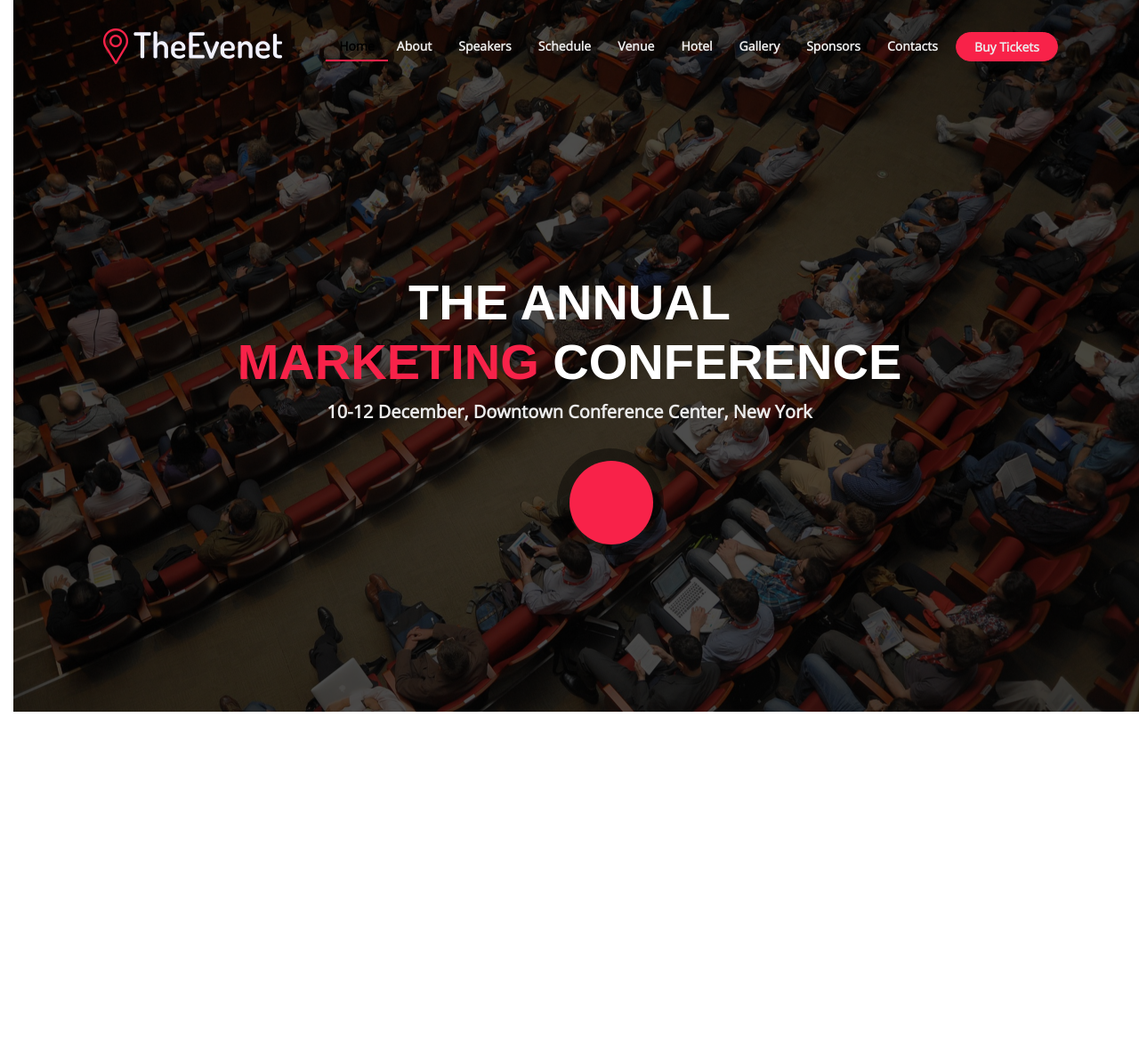
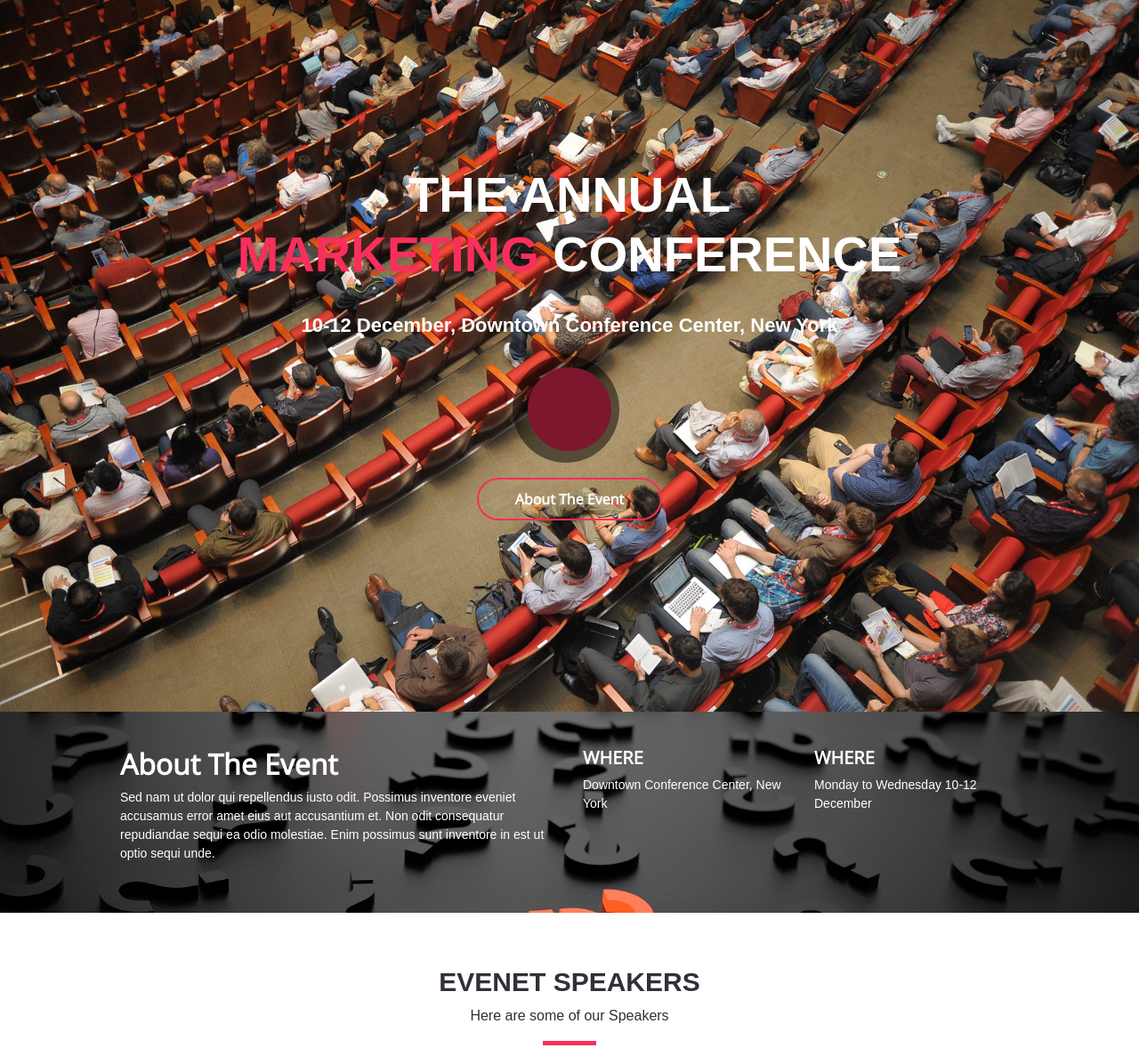
Before and after one commit to rannarith/TheEvent, a plain HTML site: page index.html in a window 1280 px wide. Shown: the top 1178 px of the page at 89% size. Before the commit the page ends 800 px from the top, so only its background shows below. Drawn offline with nearby package versions, Linux system fonts and the light colour scheme; a script that the page names is missing.

Commit message:
redesign Home page and add about and Speaker event

```diff
--- a/css/style.css
+++ b/css/style.css
@@ -8,169 +8,232 @@
 /*--------------------------------------------------------------
 # General
 --------------------------------------------------------------*/
-
+html, body {
+  height: 100%;
+}
 body {
   background: #fff;
   color: #2f3138;
   font-family: "Open Sans", sans-serif;
 }
-body, html {
-  height: 100%;
+h1,h3,p{
+  font-family: "Raleway", sans-serif;
+}
+h3 {
+  text-transform: uppercase;
 }
 
-/* ============================================================
-                BACKGROUND COVER
-============================================================ */
-.bg-cover {
+/* ===============================================================
+                            BACKGROUND PARALLAX (GENERIC)
+=============================================================== */
+.bg-parallax {
+  background-position:center;
   background-repeat: no-repeat;
   background-size: cover;
-  background-position: center;
   background-attachment: fixed;
 }
 
-
-#logo{
-  padding: 0;
-  margin: 0;
-  max-height: 40px;
+/* ===============================================================
+                            BUTTON (GENERIC)
+=============================================================== */
+.btn-general {
+  border-color: #fa2e5b;
+  border-width: 2px;
+  color: #fff;
+  font-size: 16px;
+  font-weight: bold;
+  padding: 10px 41px;
+  border-radius: 40px 40px;
 }
 
-.container-fluid {
+.btn-pink {
+  background: transparent;
+  color: #fff;
+
+}
+.btn-pink:hover, .btn-pink:focus{
+  background: #fa2e5b;
+  color: #fff;
+}
+
+
+/* ===============================================================
+                            Home
+=============================================================== */
+#home {
   height: 100%;
 }
+#home-cover {
+  background-image: url("../img/intro-bg.jpg");
+  height: 100%;
 
-/* ============================================================
-                HOME COVER
-============================================================ */
-#home-page {
-  height: 100%;
 }
 
-.home-cover {
-  background-image: url("../img/intro-bg.jpg");
+#home-content-box {
+  width: 100%;
   height: 100%;
-  width: 100%;
-  position : absolute;
-  overflow: hidden;
-}
-.home-cover::before {
-  content: "";
-  height: 100%;
-  width: 100%;
-  background: rgba(0,0,0,0.7);
-  position: absolute;
-  /* z-index: 100; */
-}
-.home-content-box {
-  height: 100%;
-  width: 100%;
   display: table;
 }
-.home-content-inner {
+#home-content-box-inner {
   display: table-cell;
   vertical-align: middle;
-  text-align : center;
-  position: relative;
-  z-index: 100;
+  /* text-align: center; In here we use class "text-center" of BS4 in Div */
+}
+#home-heading h1{
+  color: #fff;
+  font-weight: 600;
+  font-size: 56px;
+  text-transform: uppercase;
+  margin-bottom: 30px;
+}
+#home-heading h1 span {
+  color: #fa2e5b;
+}
+#home-heading p {
+  margin: 30px 0;
+  font-size: 22px;
+  font-weight: 600;
+  color: #fff;
+}
+#home-btn {
+  margin: 30px 0px;
+}
+#home-btn-play {
+  width: 94px;
+    height: 94px;
+    background: #fa2e5b;
+    border-radius: 50px;
+    display: block;
+}
+#home-btn-play::before {
+  content: "";
+    width: 120px;
+    height: 120px;
+    background: rgba(0,0,0,.5);
+    position: absolute;
+    left: 45%;
+    top: 50%;
+    margin: auto;
+    border-radius: 50%;
+    /* z-index: 4000; */
 }
 
-.home-content-title h1{
-  font-family: "Raleway", sans-serif;
+/* ===============================================================
+                            ANIMATED
+=============================================================== */
+#home-cover,#home-heading,#home-btn {
+  animation-duration:.5s;
+}
+#home-cover {
+  animation-delay: .1s;
+}
+#home-heading {
+  animation-delay: .5s;
+}
+#home-btn{
+  animation-delay: 1s;
+}
+
+
+/* ===============================================================
+                            ABOUT
+=============================================================== */
+#about-cover {
+  background-image: url("../img/about-bg.jpg");
+
+}
+
+#about-content-box {
+  padding: 40px 80px;
+}
+#about-content-box-inner {
+  margin: 0 40px;
   color: #fff;
-  font-size: 56px;
+}
+
+.about-heading h2{
+  font-size: 32px;
   font-weight: 600;
 }
 
-.home-content-title h1 > span {
-  color: #f82249;
+.about-heading h5{
+  font-size: 20px;
+  font-weight: 600;
 }
-
-.home-content-title p{
-  color: #ebebeb;
-  font-weight: 700;
-  font-size: 20px;
-}
-
-.navbar-light ul.navbar-nav li.nav-item a.nav-link {
-  color: #ebebeb;
-  font-weight: 700;
+.about-desc p {
   font-size: 14px;
-  position: relative;
-  display: block;
-  padding: 5px 10px;
-  margin: 0px 5px;
-  transition: .5s;
-  z-index: 100;
+  font-weight: 400;
 }
 
 
-.navbar-light ul.navbar-nav li.nav-item a.nav-link::before {
-  content: '' ;
-  width: 100%;
-  height: 100%;
-  position: absolute;
-  border-bottom: 2px solid #f82249;
-  top:0;
-  left: 0;
-  transform: translateX(-20px);
-    transition: .5s;
-    opacity: 0;
-    z-index: 100;
-  }
-.navbar-light ul.navbar-nav li.nav-item a.nav-link:hover::before {
-  transform: translateX(0px);
-  opacity: 1;
-}
-.navbar-light ul.navbar-nav li.nav-item.active a.nav-link::before,
-.navbar-light ul.navbar-nav li.nav-item a.nav-link.btn::before {
-  display: none;
+/* ===============================================================
+                            UNDERLINE (GENERIC)
+=============================================================== */
+.under-line {
+  width: 60px;
+  height: 5px;
+  background: #fa2e5b;
+  margin: auto;
 }
 
-.navbar-light ul.navbar-nav li.active a.nav-link {
-  border-bottom: 2px solid #f82249;
-  width: 100%;
-  height: 100%;
-  left: 0;
-  top: 0;
-  transform: translateX(0px);
-  /* position: relative; */
-  color:black;
-  text-align:center;
+
+/* ===============================================================
+                            EVENT SPEAKERS
+=============================================================== */
+#event-speaker .event-speaker-header {
+  margin: 60px 0 50px 0;
 }
 
-.navbar-light ul.navbar-nav li.nav-item a.nav-link.btn {
-  border-radius: 50px;
+#event-speaker .event-title h3 {
+  font-size: 30px;
+  font-weight: 700;
 }
-.navbar-light ul.navbar-nav li.nav-item a.nav-link.btn.btn-primary {
-  background: #f82249;
-  padding : 5px 20px;
-  border: 1px solid #f82249;
-}
-.navbar-light ul.navbar-nav li.nav-item a.nav-link.btn.btn-primary:hover {
-  border: 1px solid #f82249;
-  padding : 5px 20px;
-  background: transparent;
+#event-speaker .event-title p {
+  font-size: 14px;
 }
 
-.home-content-inner a.play-btn {
-  width: 94px;
-  height: 94px;
-  background: #f82249;
-  border-radius: 50%;
-  position: absolute;
-  display: block;
-  margin: 0 50%;
+#event-speaker .overimage {
+position: relative;
+/* background-repeat: no-repeat; */
+width: 300px;
+height: 220px;
+/* float: left; */
+background-size: 100%;
+background-position: center;
+transition: 0.5s;
+text-align: center;
+}
+#event-speaker .overimage:hover{
+  background-size: 110%;
 }
 
-.home-content-inner .play-btn::before {
-  content: '';
-  width: 120px;
-  height: 120px;
-  background: #000;
+#event-speaker .overimage::after{
+  content: attr(data-text);
   position: absolute;
-  border-radius: 50%;
-  left: -15%;
-  top: -15%;
-  opacity: .4;
-  z-index: -100;
+  top: 70%;
+  bottom: 0;
+  left: 0;
+  right: 0;
+  /* white-space: pre-wrap; */
+  word-wrap: break-word;
+  overflow: hidden;
+  background-color: rgba(0,0,0,.6);
+  color: #FFF;
+  padding: 8px;
+  /* opacity: 0; */
+  transition: 0.5s;
 }
+#event-speaker .overimage:hover::after{
+  top: 50%;
+  padding: 8px;
+}
+#event-speaker .overimage::first-line {
+  color: #fff;
+  font-weight: 600;
+  font-size: 1.5em;
+}
+
+
+/* #event-speaker .img-thumbnail {
+  border: 0;
+} */
--- a/index.html
+++ b/index.html
@@ -19,73 +19,122 @@
 </head>
 
 <body>
-    <section id="home-page">
-            <div class="container-fluid">
-                    <!-- <div > -->
-                        <div class="home-cover bg-cover">
-                            <div class="container mt-4">
-                                    <nav class="navbar navbar-expand-lg navbar-light">
-                                            <a href="#home" class="navbra-brand"><img id="logo" src="img/logo.png" alt="logo"></a>
-                                            <button class="navbar-toggler" data-toggle="collapse" data-target="#navbarSuportedContent"
-                                                aria-controls="navbarSuportedContent" aria-expanded="false" aria-label="Toggle Navigation" type="button">
-                                                <span class="navbar-toggler-icon"></span>
-                                            </button>
-                                            <div class="collapse navbar-collapse" id="navbarSuportedContent">
-                                                <ul class="navbar-nav ml-auto">
-                                                    <li class="nav-item active">
-                                                        <a href="#home" class="nav-link">Home</a>
-                                                    </li>
-                                                    <li class="nav-item">
-                                                        <a href="#about" class="nav-link">About</a>
-                                                    </li>
-                                                    <li class="nav-item">
-                                                        <a href="#speaker" class="nav-link">Speakers</a>
-                                                    </li>
-                                                    <li class="nav-item">
-                                                        <a href="#schedule" class="nav-link">Schedule</a>
-                                                    </li>
-                                                    <li class="nav-item">
-                                                        <a href="#venue" class="nav-link">Venue</a>
-                                                    </li>
-                                                    <li class="nav-item">
-                                                        <a href="#hotel" class="nav-link">Hotel</a>
-                                                    </li>
-                                                    <li class="nav-item">
-                                                        <a href="#gallery" class="nav-link">Gallery</a>
-                                                    </li>
-                                                    <li class="nav-item">
-                                                        <a href="#sponsor" class="nav-link">Sponsors</a>
-                                                    </li>
-                                                    <li class="nav-item">
-                                                        <a href="#contact" class="nav-link">Contacts</a>
-                                                    </li>
-                                                    <li class="nav-item ">
-                                                        <a href="#buyticket" class="nav-link btn btn-primary">Buy Tickets</a>
-                                                    </li>
-                                                </ul>
-                                            </div>
-                                        </nav>
+    <section id="home">
+        <div id="home-cover" class="animated fadeIn bg-parallax">
+            <div id="home-content-box">
+                <div id="home-content-box-inner" class="text-center">
+                    <div id="home-heading" class="animated zoomIn">
+                        <h1>The Annual <br> <span>Marketing</span> Conference </h1>
+                        <p>10-12 December, Downtown Conference Center, New York</p>
+                    </div>
+                    <div id="home-btn-play" class="m-auto">
+
+                    </div>
+                    <div id="home-btn" class="animated bounceInDown">
+                        <a href="" class="btn btn-lg btn-general btn-pink">About The Event</a>
+                    </div>
+                </div>
+            </div>
+        </div>
+
+    </section>
+
+    <!-- About -->
+    <section id="about">
+        <div id="about-cover" class="bg-parallax">
+            <div id="about-content-box">
+                <div id="about-content-box-inner">
+                    <div class="container">
+                        <div class="row">
+                            <div class="col-lg-6">
+                                <div class="about-heading">
+                                    <h2>About The Event</h2>
+                                </div>
+                                <div class="about-desc">
+                                    <p>Sed nam ut dolor qui repellendus iusto odit. Possimus inventore eveniet
+                                        accusamus error amet eius aut accusantium et. Non odit consequatur repudiandae
+                                        sequi ea odio molestiae. Enim possimus sunt inventore in est ut optio sequi
+                                        unde.</p>
+                                </div>
                             </div>
+                            <div class="col-lg-3">
+                                <div class="about-heading">
+                                    <h5>WHERE</h5>
+                                </div>
+                                <div class="about-desc">
+                                    <p>Downtown Conference Center, New York</p>
+                                </div>
+                            </div>
+                            <div class="col-lg-3">
+                                <div class="about-heading">
+                                    <h5>WHERE</h5>
+                                </div>
+                                <div class="about-desc">
+                                    <p>Monday to Wednesday
+                                        10-12 December</p>
+                                </div>
+                            </div>
+                        </div>
+                    </div>
 
-                        </div>
-                        <div class="home-content-box">
-                            <div class="home-content-inner">
-                                <div class="home-content-title">
-                                    <h1>THE ANNUAL <br> <span>MARKETING</span>  CONFERENCE</h1>
-                                    <p>10-12 December, Downtown Conference Center, New York</p>
+                </div>
+
+            </div>
+        </div>
+    </section>
+
+    <!-- Event Speaker -->
+    <section id="event-speaker">
+        <div id="event-speaker-content-box">
+            <div class="event-speaker-header text-center">
+                <div class="event-title">
+                    <h3>Evenet Speakers</h3>
+                </div>
+                <div class="event-sub-title">
+                    <p>Here are some of our Speakers</p>
+                </div>
+                <div class="under-line">
+
+                </div>
+            </div>
+            <div class="event-speaker-content-body">
+                <div class="container">
+                    <div class="row">
+                        <div class="col-md-4">
+                            <div class="speaker-info">
+                                <div class="overimage"
+                                style="background-image: url(../img/speakers/1.jpg)"
+                                data-text="Brenden Legros
+                                Quas alias incdunt">
+                                <!-- <img src="./img/speakers/1.jpg" alt="" class="img-thumbnail"> -->
+
+                            </div>
+                                <div class="speaker-detail">
+                                    <div class="speaker-name">
+                                        <h5>Brenden Legros</h5>
+                                    </div>
+                                    <div class="speaker-position">
+                                        Quas alias incidunt
+                                    </div>
+                                    <div class="speaker-contact">
+                                        Hi
+                                    </div>
                                 </div>
-                                <a href="https://www.youtube.com/watch?v=jDDaplaOz7Q" class="venobox play-btn mt-4 mb-4 vbox-item" data-vbtype="video" data-autoplay="true"></a>
 
                             </div>
                         </div>
 
-                    <!-- </div> -->
 
-
+                    </div>
                 </div>
+            </div>
+        </div>
     </section>
 
-
+    <!-- Scroll Temp -->
+    <br><br><br><br><br><br><br><br><br><br><br><br><br><br><br><br><br><br><br><br><br><br><br><br><br><br><br>
+    <br><br><br><br><br><br><br><br><br><br><br><br><br><br><br><br><br><br><br><br><br><br><br><br><br><br><br>
+    <br><br><br><br><br><br><br><br><br><br><br><br><br><br><br><br><br><br><br><br><br><br><br><br><br><br><br>
 
     <script src="https://code.jquery.com/jquery-3.2.1.slim.min.js" integrity="sha384-KJ3o2DKtIkvYIK3UENzmM7KCkRr/rE9/Qpg6aAZGJwFDMVNA/GpGFF93hXpG5KkN"
         crossorigin="anonymous"></script>
```
